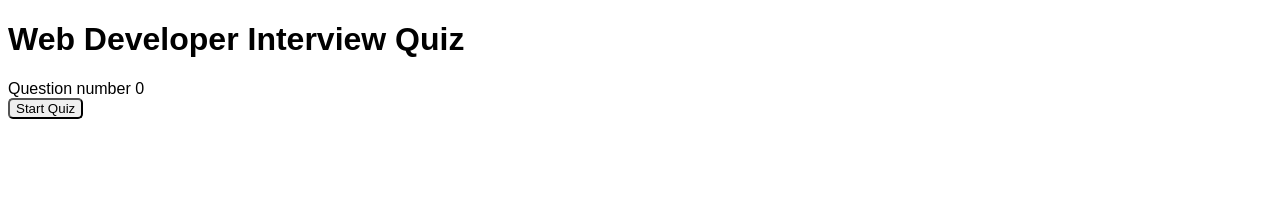
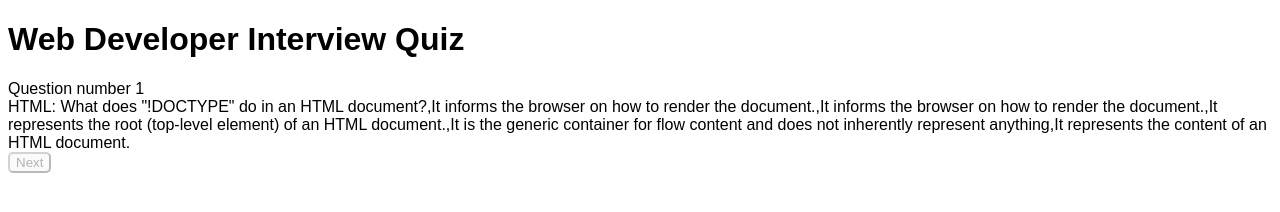
Before and after one commit to elainechan/webdev, a plain HTML site: page quiz/index.html in a window 1280 px wide. Both pictures are taken after a click on the button "Start Quiz". Drawn offline with nearby package versions, Linux system fonts and the light colour scheme.

Commit message:
render nav, render status, next button, generate question

```diff
--- a/quiz/index.html
+++ b/quiz/index.html
@@ -32,8 +32,7 @@
         </section>
         </main>
         <nav role="navigation">
-            <button type="submit" id="submit-start" hidden>Start Quiz</button>
-            <button type="submit" id="submit-answer" hidden disabled>Submit Answer</button>
+            Navigation buttons go here
         </nav>
         <footer role="contentinfo" id="status" hidden>You got 1 right, 1 wrong, 3 to go.</footer>
     </body>
--- a/quiz/main.js
+++ b/quiz/main.js
@@ -59,7 +59,7 @@ const state = {
     currentQ: -1,
     numRight: 0,
     numWrong: 0,
-    remaining: (BANK.length - this.currentQ - 1)
+    remaining: (BANK.length - this.currentQ - 1)// todo: refactor
 };
 
 function updateView() {
@@ -78,19 +78,20 @@ function updateView() {
 
 function renderStart() {
     console.log("`renderStart()` ran");
-    $("main").html(`Hit start to begin!`);
+    $("main").html(`<section role="region" aria-labelledby="start-page" id="start-section">
+    <h1>Welcome to your interview.</h1>
+</section>`);
     $("nav").html(generateStartButton());
-    $("#start-form").submit(event => { // button handler: Controller
-        event.preventDefault();
+    $("#start-button").click(event => { // button handler: Controller
         state.currentQ = 0;
-        updateView();
         console.log(state);
+        updateView(state);
     });
 }
 
 function generateStartButton() {
     console.log("`generateStartButton()` ran");
-    let html = `<form id="start-form"><button type="submit" class="start-submit">Start Quiz</button></form>`;
+    let html = `<button id="start-button">Start Quiz</button>`;
     return html;
 }
 
@@ -98,11 +99,20 @@ function renderQuestion(state) {
     // remove hidden class
     // increment through the pages first, without business logic
     // BANK kv pairs, array of strings
-    console.log("`renderNextQ()` ran");
-    $("main").html(`Question number ${state.currentQ}`);
-    let html = `<form aria-labelledby="question" id="question"><button type="submit" class="submit-start">Start</button></form>`;
-    BANK.map();
-    // disable "submit" button until any answer is chosen
+    console.log("`renderQuestion()` ran");
+    $("main").html(generateQuestion(state.currentQ));
+}
+
+function generateQuestion(questionIndex) {
+    console.log("`generateQuestion()` called");
+    let question = BANK[questionIndex];
+    let html = `Question number ${questionIndex + 1}<br>`;
+    html += Object.values(BANK[questionIndex]).toString();
+    return html;
+    // todos:
+    // display q correctly,
+    // hook up next button,
+    // when any answer is chosen, remove "disable" attribute of Next button
 }
 
 function renderStatus(state) {
@@ -112,7 +122,19 @@ function renderStatus(state) {
 
 function renderNav(state) {
     console.log("`renderNav()` ran");
+    $("nav").html(generateNextButton());
+}
 
+function generateNextButton() {
+    console.log("`generatNextButton()` ran");
+    let html = `<button id="next-button" disabled>Next</button>`;
+    return html;
+}
+
+function handleNextButton() {
+    // suggestions:
+    // increment state
+    // call updateView();
 }
 
 function handleSubmitAnswer() {
```
Also changed, not shown: quiz/start.html (+1 -1 lines).
